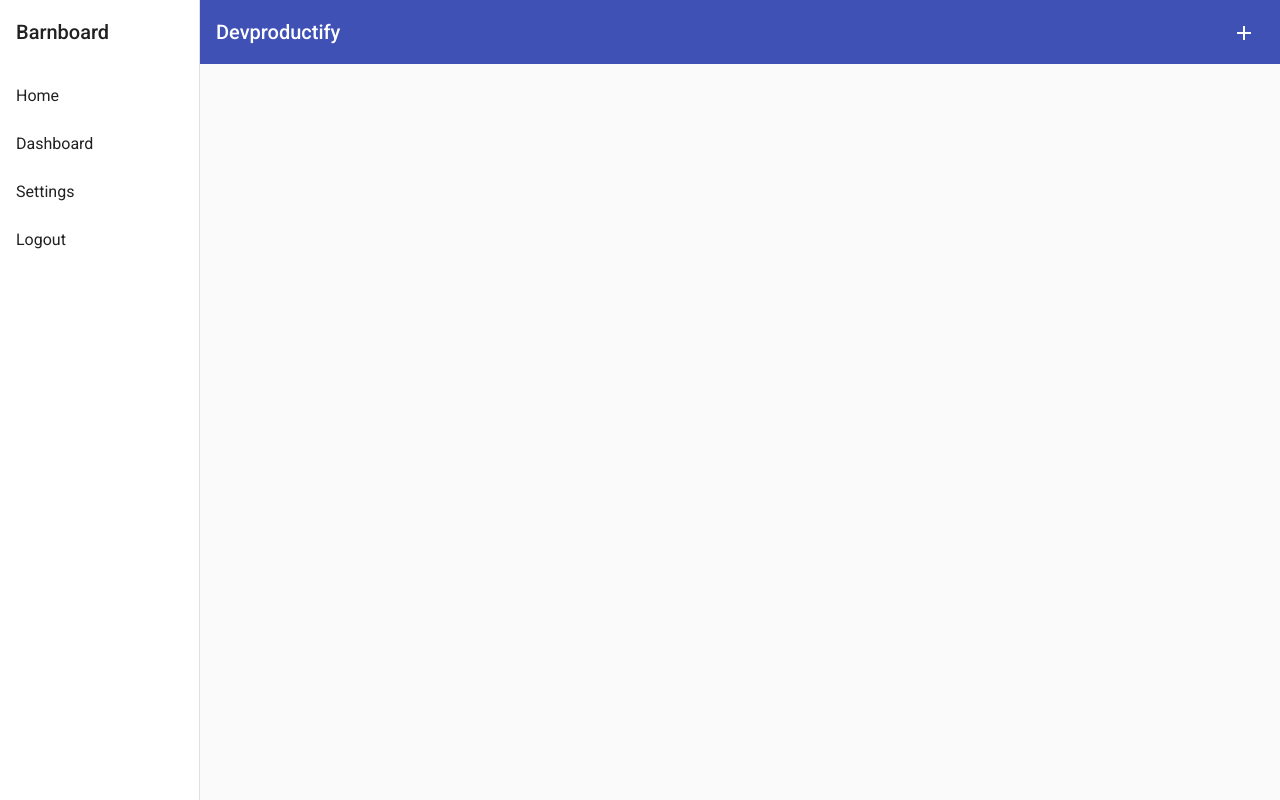
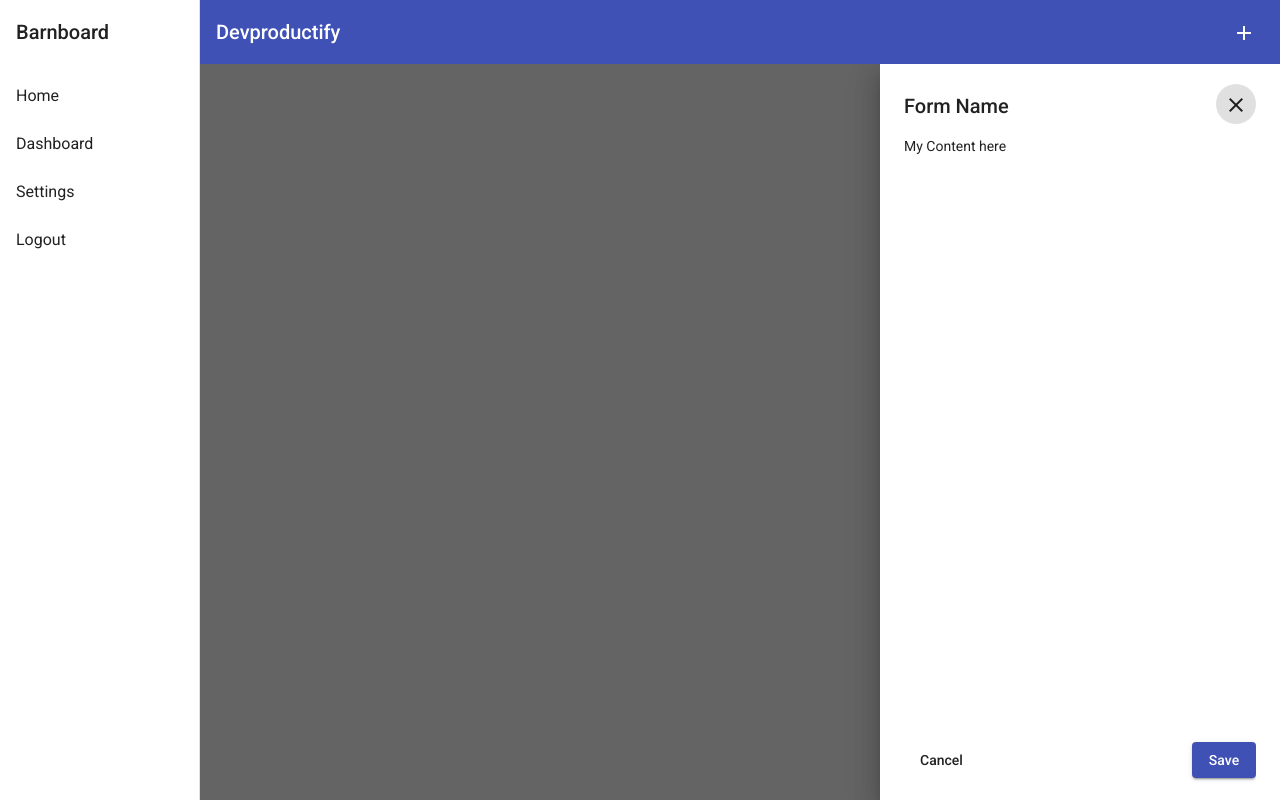
Before and after one commit to Accelerator-One/barn-board, an Angular app: page / in a window 1280 px wide. Built offline with nearby package versions, Linux system fonts and the light colour scheme.

Commit message:
build: form-drawer layout initialization

```diff
--- a/src/app/shared/form-drawer/form-drawer.component.html
+++ b/src/app/shared/form-drawer/form-drawer.component.html
@@ -1,8 +1,21 @@
 <mat-drawer-container class="form-container" [hasBackdrop]='true'>
-  <mat-drawer class='right-drawer' [mode]="'over'" [opened]='open' position='end'>
+  <mat-drawer disableClose='true' class='right-drawer' [mode]="'over'" [opened]='open' position='end'>
 
-    <!-- TODO: Add styling and action conditions here -->
-    <p>Hola Amigos!</p>
+    <div class='drawer-header space-between'>
+      <h2 style="margin: 0px 0pc -4px 0px;"> Form Name </h2>
+      <button mat-icon-button (click)='closeDrawer()'>
+        <mat-icon>close</mat-icon>
+      </button>
+    </div>
+
+    <div class='drawer-content'>
+      <p>My Content here</p>
+    </div>
+
+    <div class="drawer-footer space-between">
+      <button mat-button (click)='this.closeDrawer()'> Cancel </button>
+      <button mat-raised-button color='primary'> Save </button>
+    </div>
 
   </mat-drawer>
   <mat-drawer-content>
--- a/src/app/shared/form-drawer/form-drawer.component.scss
+++ b/src/app/shared/form-drawer/form-drawer.component.scss
@@ -4,4 +4,22 @@
 
 .right-drawer {
   width: 400px;
+  display: flex;
+  flex-direction: column;
+  justify-content: space-between;
+  padding: 8px 24px;
 }
+
+.drawer-header, .drawer-footer {
+  height: 64px;
+}
+
+.space-between {
+  display: flex;
+  justify-content: space-between;
+  align-items: center;
+}
+
+.drawer-content {
+  height: calc(100% - 128px);
+}
--- a/src/app/shared/form-drawer/form-drawer.component.ts
+++ b/src/app/shared/form-drawer/form-drawer.component.ts
@@ -24,7 +24,7 @@ export class FormDrawerComponent implements OnInit, OnDestroy {
       });
   }
 
-  public open: boolean = false;
+  public open: boolean = true;
   public action: String = '';
   public $destroyer: Subject<void> = new Subject<void>();
 
```
